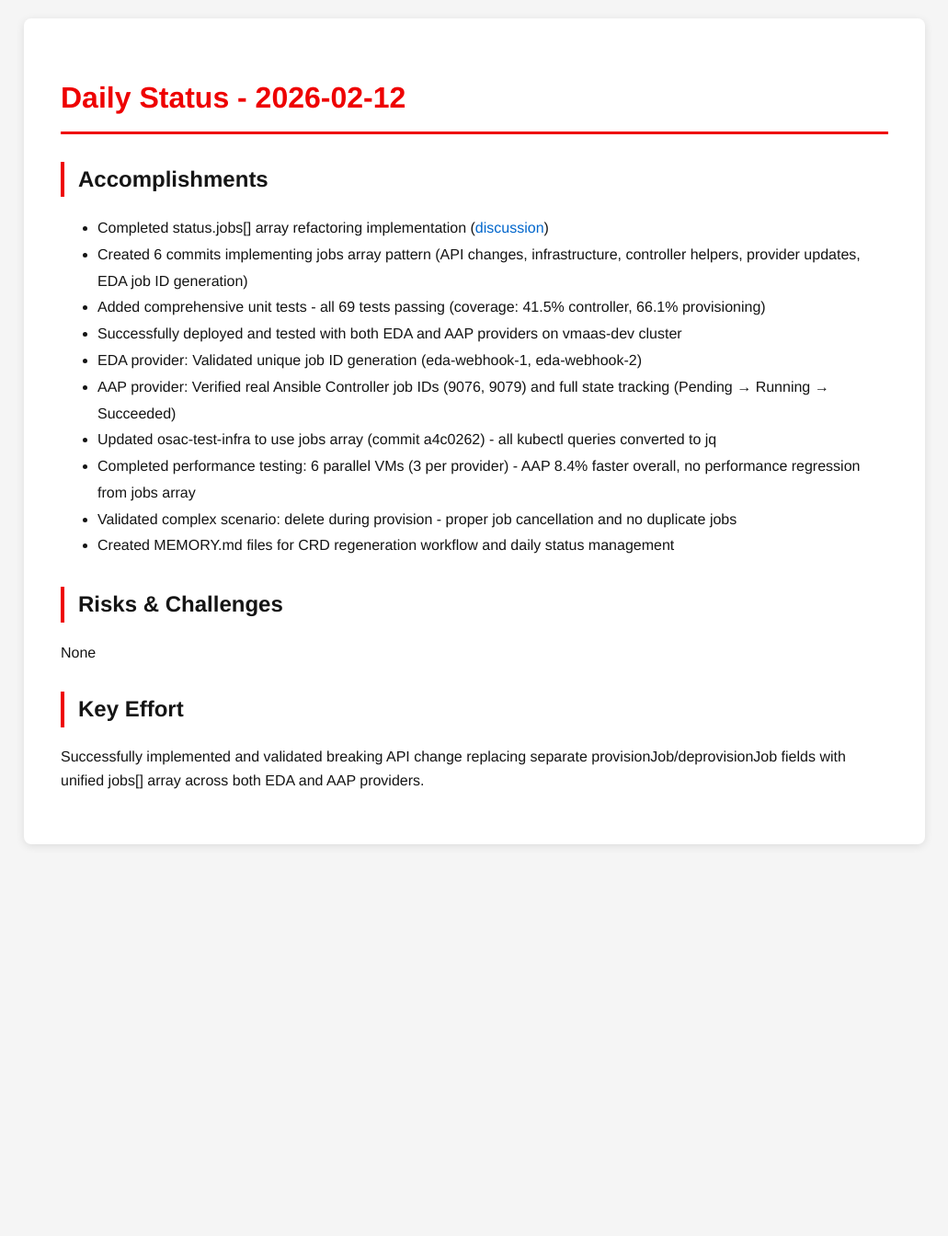
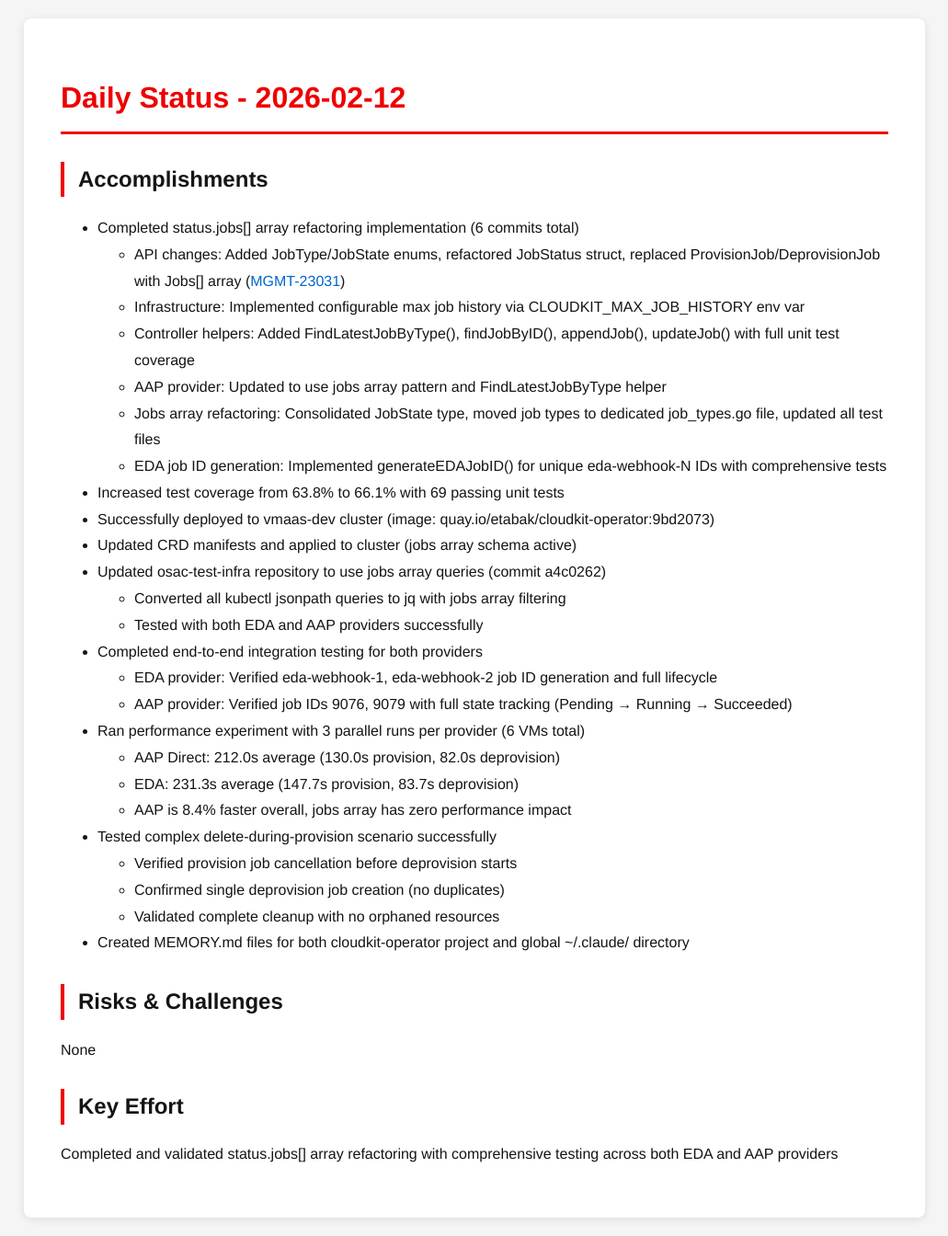
Before and after one commit to tzvatot/daily-status, a Jekyll site: the page built from 2026-02-12.md, in a window 1280 px wide. Shown: the whole page at 92% size, without its empty margins (124-1155 px from the left). Built offline with Jekyll 4.4.1, drawn with Linux system fonts in a browser that asks for light colours; before the commit the page ends 938 px from its top, so only the background shows below that.

Commit message:
Daily status update - 2026-02-12

```diff
--- a/2026-02-12.md
+++ b/2026-02-12.md
@@ -7,19 +7,34 @@ date: 2026-02-12
 # Daily Status - 2026-02-12
 
 ## Accomplishments
-- Completed status.jobs[] array refactoring implementation ([discussion](https://github.com/osac-project/osac-operator/pull/102#discussion_r2793270994))
-- Created 6 commits implementing jobs array pattern (API changes, infrastructure, controller helpers, provider updates, EDA job ID generation)
-- Added comprehensive unit tests - all 69 tests passing (coverage: 41.5% controller, 66.1% provisioning)
-- Successfully deployed and tested with both EDA and AAP providers on vmaas-dev cluster
-- EDA provider: Validated unique job ID generation (eda-webhook-1, eda-webhook-2)
-- AAP provider: Verified real Ansible Controller job IDs (9076, 9079) and full state tracking (Pending → Running → Succeeded)
-- Updated osac-test-infra to use jobs array (commit a4c0262) - all kubectl queries converted to jq
-- Completed performance testing: 6 parallel VMs (3 per provider) - AAP 8.4% faster overall, no performance regression from jobs array
-- Validated complex scenario: delete during provision - proper job cancellation and no duplicate jobs
-- Created MEMORY.md files for CRD regeneration workflow and daily status management
+- Completed status.jobs[] array refactoring implementation (6 commits total)
+  - API changes: Added JobType/JobState enums, refactored JobStatus struct, replaced ProvisionJob/DeprovisionJob with Jobs[] array ([MGMT-23031](https://issues.redhat.com/browse/MGMT-23031))
+  - Infrastructure: Implemented configurable max job history via CLOUDKIT_MAX_JOB_HISTORY env var
+  - Controller helpers: Added FindLatestJobByType(), findJobByID(), appendJob(), updateJob() with full unit test coverage
+  - AAP provider: Updated to use jobs array pattern and FindLatestJobByType helper
+  - Jobs array refactoring: Consolidated JobState type, moved job types to dedicated job_types.go file, updated all test files
+  - EDA job ID generation: Implemented generateEDAJobID() for unique eda-webhook-N IDs with comprehensive tests
+- Increased test coverage from 63.8% to 66.1% with 69 passing unit tests
+- Successfully deployed to vmaas-dev cluster (image: quay.io/etabak/cloudkit-operator:9bd2073)
+- Updated CRD manifests and applied to cluster (jobs array schema active)
+- Updated osac-test-infra repository to use jobs array queries (commit a4c0262)
+  - Converted all kubectl jsonpath queries to jq with jobs array filtering
+  - Tested with both EDA and AAP providers successfully
+- Completed end-to-end integration testing for both providers
+  - EDA provider: Verified eda-webhook-1, eda-webhook-2 job ID generation and full lifecycle
+  - AAP provider: Verified job IDs 9076, 9079 with full state tracking (Pending → Running → Succeeded)
+- Ran performance experiment with 3 parallel runs per provider (6 VMs total)
+  - AAP Direct: 212.0s average (130.0s provision, 82.0s deprovision)
+  - EDA: 231.3s average (147.7s provision, 83.7s deprovision)
+  - AAP is 8.4% faster overall, jobs array has zero performance impact
+- Tested complex delete-during-provision scenario successfully
+  - Verified provision job cancellation before deprovision starts
+  - Confirmed single deprovision job creation (no duplicates)
+  - Validated complete cleanup with no orphaned resources
+- Created MEMORY.md files for both cloudkit-operator project and global ~/.claude/ directory
 
 ## Risks & Challenges
 None
 
 ## Key Effort
-Successfully implemented and validated breaking API change replacing separate provisionJob/deprovisionJob fields with unified jobs[] array across both EDA and AAP providers.
+Completed and validated status.jobs[] array refactoring with comprehensive testing across both EDA and AAP providers
```
